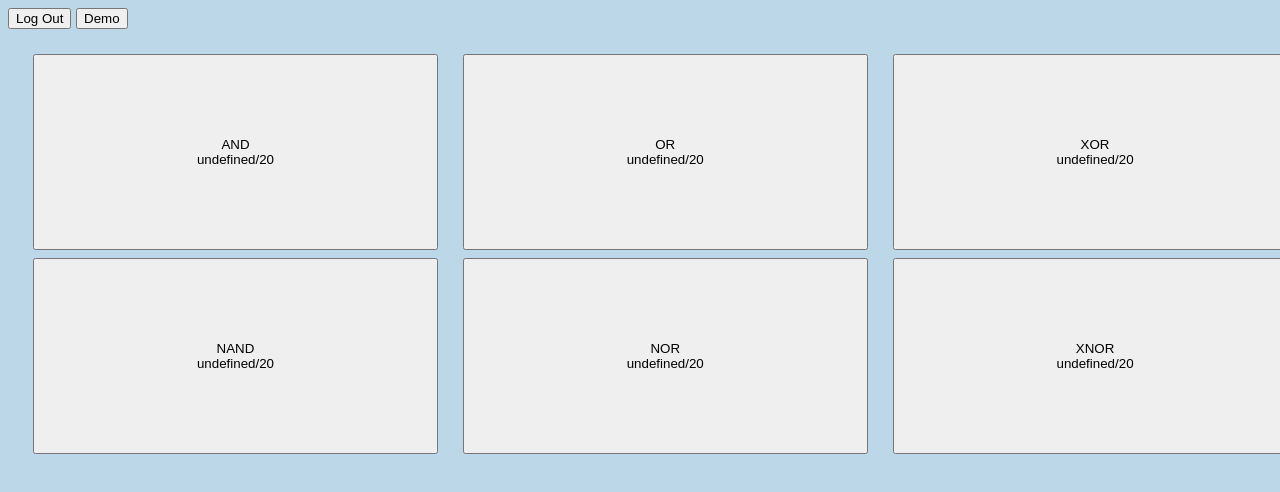
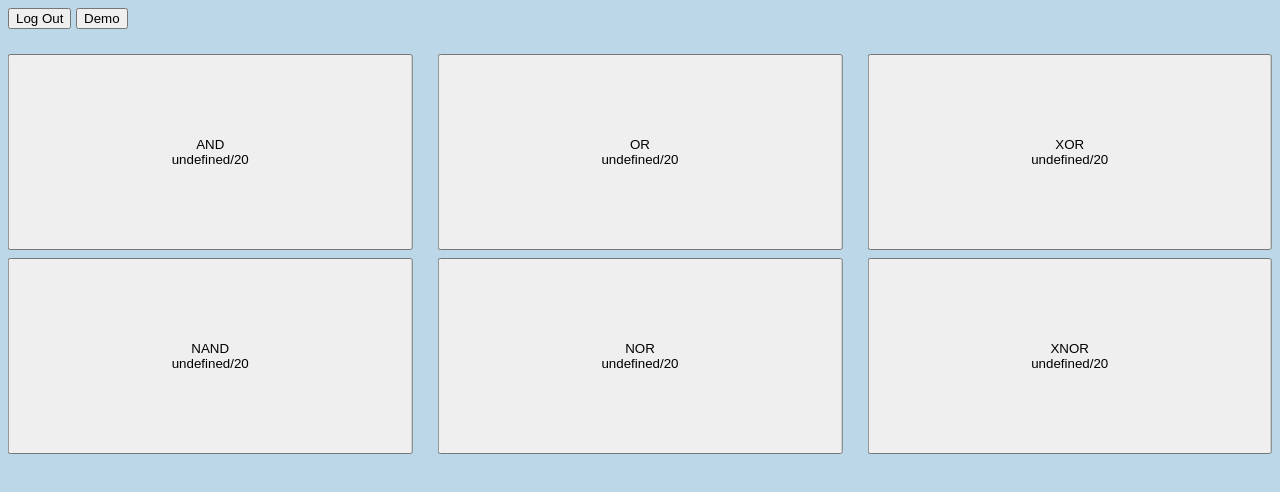
Before and after one commit to Dyroha/Human-Computer, a website: page public/home.html in a window 1280 px wide. Drawn offline with nearby package versions, Linux system fonts and the light colour scheme; no server answers.

Commit message:
moved gatePicker to be center of page

```diff
--- a/public/pageStyle.css
+++ b/public/pageStyle.css
@@ -17,6 +17,7 @@ body {
     margin: 2%;
     height: 50vh;
     width: 100%;
+    transform: translate(-2%, 0);
 }
 
 .gateChoice {
```
